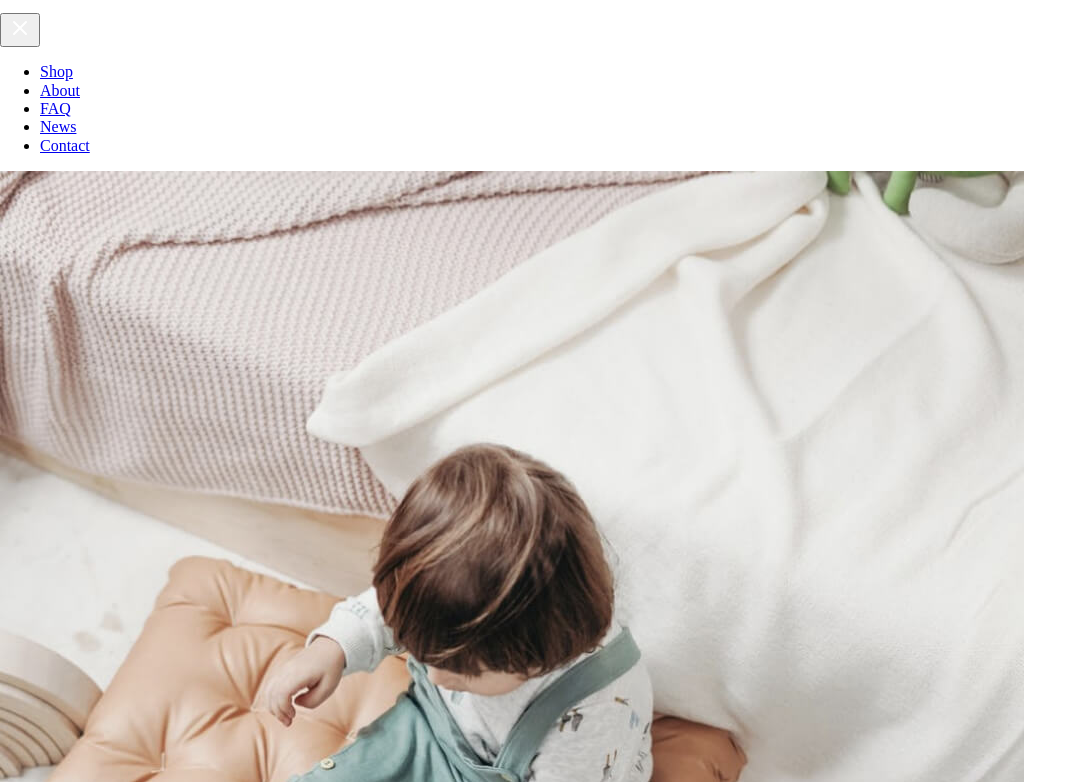
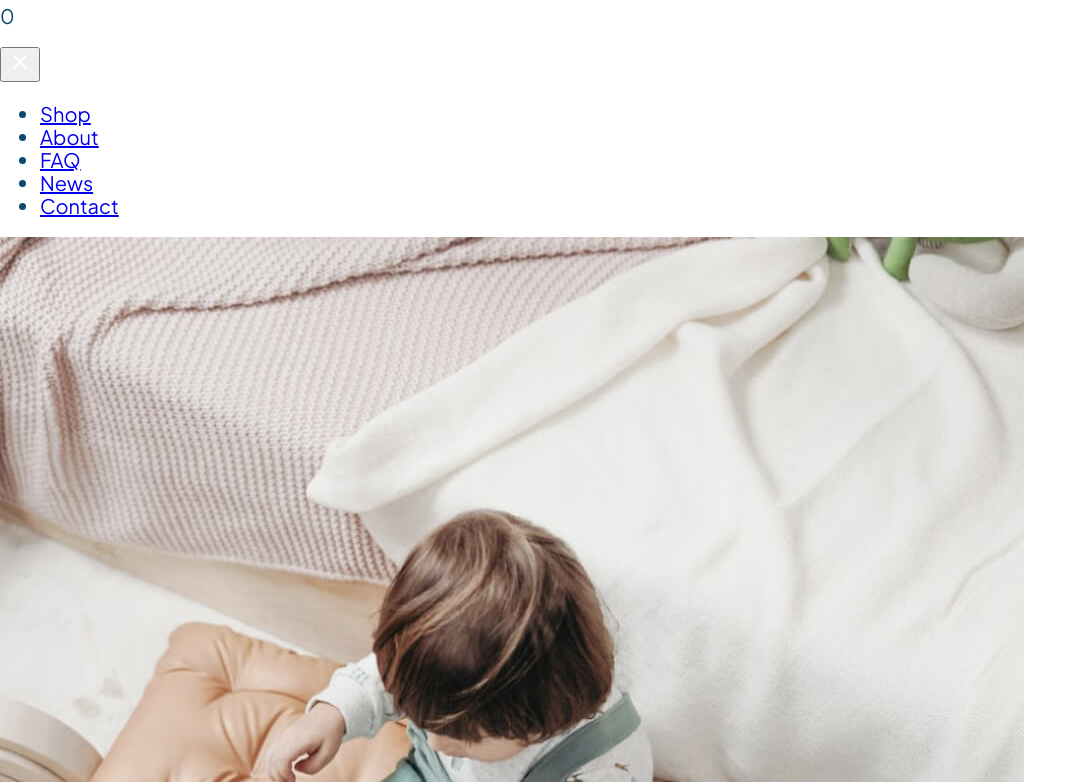
Before and after one commit to Dominican-Coder/ecommerce-codealong-juno, a plain HTML site: page index.html in a window 1280 px wide. Shown: the part 186-968 px from the top of the page, without its empty margins (0-1087 px from the left). Drawn offline with Linux system fonts and the light colour scheme; files whose address does not match are found by name; a web font is replaced by a local one.

Commit message:
Debugged the typography partial

```diff
--- /dev/null
+++ b/styles/sass/partials/_typography.scss
@@ -0,0 +1,40 @@
+@font-face {
+    font-family: "Jakarta Sans";
+    src: url(../fonts/PlusJakarta_Sans-2.5/webfonts/PlusJakartaSans-Regular.woff), url(../fonts/PlusJakarta_Sans-2.5/webfonts/PlusJakartaSans-Regular.woff2), url(../fonts/PlusJakarta_Sans-2.5/static/PlusJakartaSans-Regular.ttf);
+    font-weight: normal;
+}
+
+@font-face {
+    font-family: "Jakarta Sans";
+    src: url(../fonts/PlusJakarta_Sans-2.5/webfonts/PlusJakartaSans-Bold.woff), url(../fonts/PlusJakarta_Sans-2.5/webfonts/PlusJakartaSans-Bold.woff2), url(../fonts/PlusJakarta_Sans-2.5/static/PlusJakartaSans-Bold.ttf);
+    font-weight: bold;
+}
+
+@font-face {
+    font-family: "Young Serif";
+    src: url(../fonts/youngserif/YoungSerif-Regular.otf);
+}
+
+// HEADINGS:
+// h1: 28px;
+// h2: 40px;
+// h3: 54px;
+// h4: 34px;
+// h5: 14px;
+
+html {
+    font-size: 125%;
+}
+
+body {
+    font-family: $secondaryFont;
+    font-size: $baseFontSize;
+    color: $primaryTextColor;
+}
+
+h1,
+h2,
+h3,
+h4 {
+    font-family: $primaryFont;
+}
--- a/styles/sass/partials/_variables.scss
+++ b/styles/sass/partials/_variables.scss
@@ -1,6 +1,3 @@
-
-
-
 // SITE FONTS
 $primaryFont: "Young Serif";
 $secondaryFont: "Jakarta Sans";
--- a/styles/sass/partials/typography.scss
+++ /dev/null
@@ -1,15 +0,0 @@
-@font-face {
-    font-family: "Jakarta Sans";
-     src: url(../fonts/PlusJakarta_Sans-2.5/webfonts/PlusJakartaSans-Regular.woff), url(../fonts/PlusJakarta_Sans-2.5/webfonts/PlusJakartaSans-Regular.woff2), url(../fonts/PlusJakarta_Sans-2.5/static/PlusJakartaSans-Regular.ttf);
-     font-weight: normal;
-}
-@font-face {
-    font-family: "Jakarta Sans";
-     src: url(../fonts/PlusJakarta_Sans-2.5/webfonts/PlusJakartaSans-Bold.woff), url(../fonts/PlusJakarta_Sans-2.5/webfonts/PlusJakartaSans-Bold.woff2), url(../fonts/PlusJakarta_Sans-2.5/static/PlusJakartaSans-Bold.ttf);
-     font-weight: bold;
-}
-
-@font-face {
-    font-family: "Young Serif";
-    src: url(../fonts/youngserif/YoungSerif-Regular.otf);
-}
--- a/styles/sass/styles.scss
+++ b/styles/sass/styles.scss
@@ -1,22 +1,3 @@
 @import './partials/setup';
 @import './partials/variables';
-@import './partials/typography.scss';
-
-
-
-
-// COLOURS:
-// primary text (blue): #084b6d;
-// secondary (light blue): #f4fcff;
-// tertiary (green): #f8fbf3;
-// quaternary (pink): #fff5f5;
-// quinary (orange): #ffd698;
-// pastel blue: #d3f0f9
-// white: #fff;
-
-// HEADINGS:
-// h1: 28px;
-// h2: 40px;
-// h3: 54px;
-// h4: 34px;
-// h5: 14px;
+@import './partials/typography';
--- a/styles/typography.css
+++ /dev/null
@@ -1,14 +0,0 @@
-@font-face {
-  font-family: "Jakarta Sans";
-  src: url(../fonts/PlusJakarta_Sans-2.5/webfonts/PlusJakartaSans-Regular.woff), url(../fonts/PlusJakarta_Sans-2.5/webfonts/PlusJakartaSans-Regular.woff2), url(../fonts/PlusJakarta_Sans-2.5/static/PlusJakartaSans-Regular.ttf);
-  font-weight: normal;
-}
-@font-face {
-  font-family: "Jakarta Sans";
-  src: url(../fonts/PlusJakarta_Sans-2.5/webfonts/PlusJakartaSans-Bold.woff), url(../fonts/PlusJakarta_Sans-2.5/webfonts/PlusJakartaSans-Bold.woff2), url(../fonts/PlusJakarta_Sans-2.5/static/PlusJakartaSans-Bold.ttf);
-  font-weight: bold;
-}
-@font-face {
-  font-family: "Young Serif";
-  src: url(../fonts/youngserif/YoungSerif-Regular.otf);
-}
```
Also changed, not shown: styles/styles.css.
